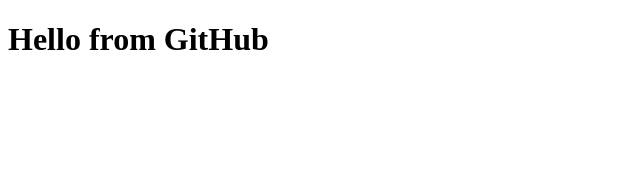
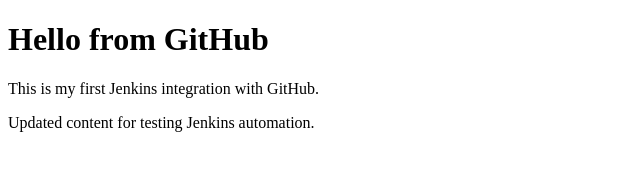
Before and after one commit to Rikig2002/rikikeshjenkins_46, a plain HTML site: page index.html in a window 1280 px wide. Shown: the whole page, without its empty margins (0-640 px from the left). Drawn offline with Linux system fonts and the light colour scheme.

Commit message:
Update index.html

```diff
--- a/index.html
+++ b/index.html
@@ -1,9 +1,11 @@
 <!DOCTYPE html>
 <html>
 <head>
-    <title>My First Page</title>
+    <title>Rikikesh Gupta</title>
 </head>
 <body>
     <h1>Hello from GitHub</h1>
+    <p>This is my first Jenkins integration with GitHub.</p>
+    <p>Updated content for testing Jenkins automation.</p>
 </body>
 </html>
```
